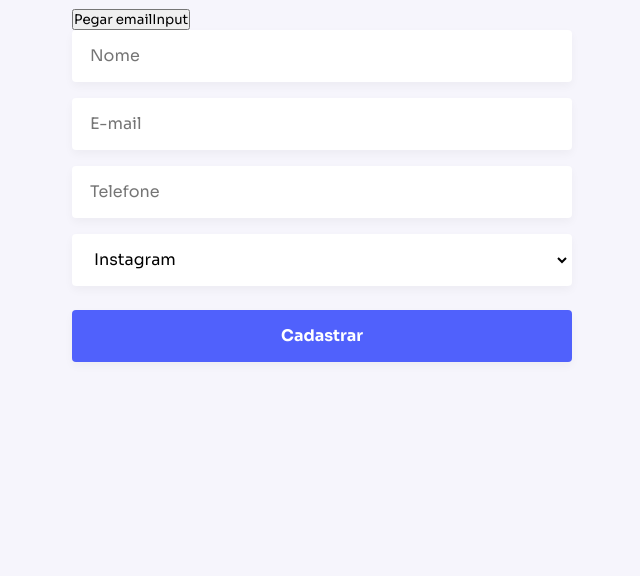
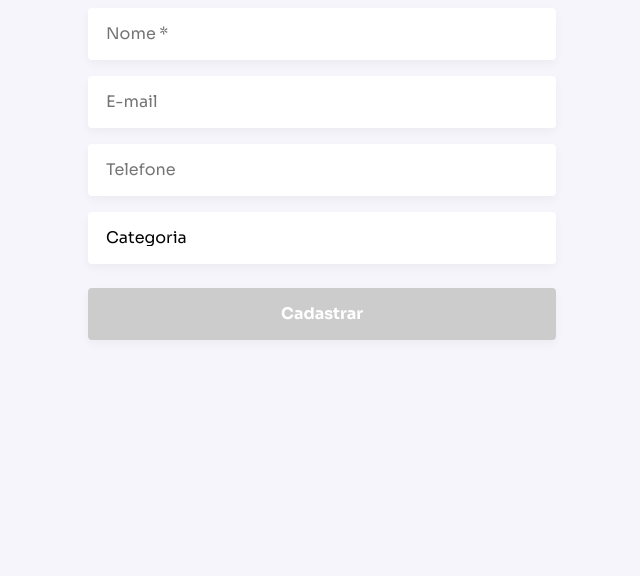
Before and after one commit to ednan-dias/jstack-mycontacts-frontend, a React app: page /new in a window 1280 px wide. Shown: the part 224-800 px from the top of the page, without its empty margins (318-958 px from the left). Built offline with nearby package versions, Linux system fonts and the light colour scheme.

Commit message:
add one hooks and some components

```diff
--- a/public/index.html
+++ b/public/index.html
@@ -13,7 +13,7 @@
 
   <link href="https://fonts.googleapis.com/css2?family=Sora:wght@400;700&display=swap" rel="stylesheet" />
 
-  <title>React App</title>
+  <title>MyContacts</title>
 </head>
 
 <body>
--- a/src/components/App/styles.js
+++ b/src/components/App/styles.js
@@ -4,4 +4,5 @@ export const Container = styled.div`
   width: 100%;
   max-width: 500px;
   margin: 0 auto;
+  padding: 0 16px;
 `;
--- a/src/components/ContactForm/index.js
+++ b/src/components/ContactForm/index.js
@@ -1,5 +1,8 @@
 import PropTypes from 'prop-types';
-import { useState, useRef } from 'react';
+import { useState } from 'react';
+import { useErrors } from '../../hooks/useErrors';
+import formatPhone from '../../utils/formatPhone';
+import isEmailValid from '../../utils/isEmailValid';
 
 import Button from '../Button';
 import FormGroup from '../FormGroup';
@@ -14,37 +17,72 @@ export default function ContactForm({ buttonLabel }) {
   const [phone, setPhone] = useState('');
   const [category, setCategory] = useState('');
 
-  const emailInput = useRef(null);
+  const {
+    errors, setError, removeError, getErrorMessageByFieldName,
+  } = useErrors();
 
-  function handleClick() {
-    console.log(emailInput.current.value);
+  const isFormValid = (name && errors.length === 0);
+
+  function handleNameChange(e) {
+    setName(e.target.value);
+
+    if (!e.target.value) {
+      setError({ field: 'name', message: 'Nome é obrigatório!' });
+    } else {
+      removeError('name');
+    }
+  }
+
+  function handleEmailChange(e) {
+    setEmail(e.target.value);
+
+    if (e.target.value && !isEmailValid(e.target.value)) {
+      setError({ field: 'email', message: 'E-mail inválido!' });
+    } else {
+      removeError('email');
+    }
+  }
+
+  function handlePhoneChange(e) {
+    setPhone(formatPhone(e.target.value));
+  }
+
+  function handleSubmit(e) {
+    e.preventDefault();
+
+    console.log({
+      name, email, phone: phone.replace(/\D/g, ''), category,
+    });
   }
 
   return (
-    <Form>
-      <button type="button" onClick={handleClick}>
-        Pegar emailInput
-      </button>
-      <FormGroup>
+    <Form onSubmit={handleSubmit} noValidate>
+      <FormGroup error={getErrorMessageByFieldName('name')}>
         <Input
+          error={getErrorMessageByFieldName('name')}
           value={name}
-          onChange={(e) => setName(e.target.value)}
-          placeholder="Nome"
+          onChange={handleNameChange}
+          placeholder="Nome *"
+        />
+      </FormGroup>
+
+      <FormGroup error={getErrorMessageByFieldName('email')}>
+        <Input
+          type="email"
+          error={getErrorMessageByFieldName('email')}
+          value={email}
+          onChange={handleEmailChange}
+          placeholder="E-mail"
         />
       </FormGroup>
 
       <FormGroup>
         <Input
-          placeholder="E-mail"
-          ref={emailInput}
-        />
-      </FormGroup>
-
-      <FormGroup>
-        <Input
+          type="tel"
           value={phone}
-          onChange={(e) => setPhone(e.target.value)}
+          onChange={handlePhoneChange}
           placeholder="Telefone"
+          maxLength="15"
         />
       </FormGroup>
 
@@ -53,14 +91,14 @@ export default function ContactForm({ buttonLabel }) {
           value={category}
           onChange={(e) => setCategory(e.target.value)}
         >
+          <option value="">Categoria</option>
           <option value="instagram">Instagram</option>
-          <option value="facebook">Facebook</option>
-          <option value="twitter">Twitter</option>
+          <option value="discord">Discord</option>
         </Select>
       </FormGroup>
 
       <ButtonContainer>
-        <Button type="submit">
+        <Button type="submit" disabled={!isFormValid}>
           {buttonLabel}
         </Button>
       </ButtonContainer>
--- a/src/components/Input/index.js
+++ b/src/components/Input/index.js
@@ -11,6 +11,7 @@ export default styled.input`
   padding: 0 16px;
   font-size: 16px;
   transition: border-color .2s ease-in;
+  appearance: none;
 
   &:focus {
     border-color: ${({ theme }) => theme.colors.primary.main};
--- a/src/components/Select/index.js
+++ b/src/components/Select/index.js
@@ -11,6 +11,7 @@ export default styled.select`
   padding: 0 16px;
   font-size: 16px;
   transition: border-color .2s ease-in;
+  appearance: none;
 
   &:focus {
     border-color: ${({ theme }) => theme.colors.primary.main};
--- /dev/null
+++ b/src/hooks/useErrors.js
@@ -0,0 +1,33 @@
+import { useState } from 'react';
+
+export function useErrors() {
+  const [errors, setErrors] = useState([]);
+
+  function setError({ field, message }) {
+    const errorAlreadyExists = errors.find((error) => error.field === field);
+
+    if (errorAlreadyExists) {
+      return;
+    }
+
+    setErrors((prevState) => [...prevState, {
+      field,
+      message,
+    }]);
+  }
+
+  function removeError(field) {
+    setErrors((prevState) => prevState.filter((error) => error.field !== field));
+  }
+
+  function getErrorMessageByFieldName(fieldName) {
+    return errors.find((error) => error.field === fieldName)?.message;
+  }
+
+  return {
+    errors,
+    setError,
+    removeError,
+    getErrorMessageByFieldName,
+  };
+}
--- /dev/null
+++ b/src/utils/formatPhone.js
@@ -0,0 +1,6 @@
+export default function formatPhone(phoneNumber) {
+  return phoneNumber
+    .replace(/\D/g, '')
+    .replace(/^(\d{2})\B/, '($1) ')
+    .replace(/(\d{1})?(\d{4})(\d{4})/, '$1$2-$3');
+}
--- /dev/null
+++ b/src/utils/isEmailValid.js
@@ -0,0 +1,4 @@
+export default function isEmailValid(email) {
+  const regex = /^(([^<>()[\]\\.,;:\s@"]+(\.[^<>()[\]\\.,;:\s@"]+)*)|(".+"))@((\[[0-9]{1,3}\.[0-9]{1,3}\.[0-9]{1,3}\.[0-9]{1,3}\])|(([a-zA-Z\-0-9]+\.)+[a-zA-Z]{2,}))$/;
+  return regex.test(email);
+}
```
Also changed, not shown: .eslintrc.json.
